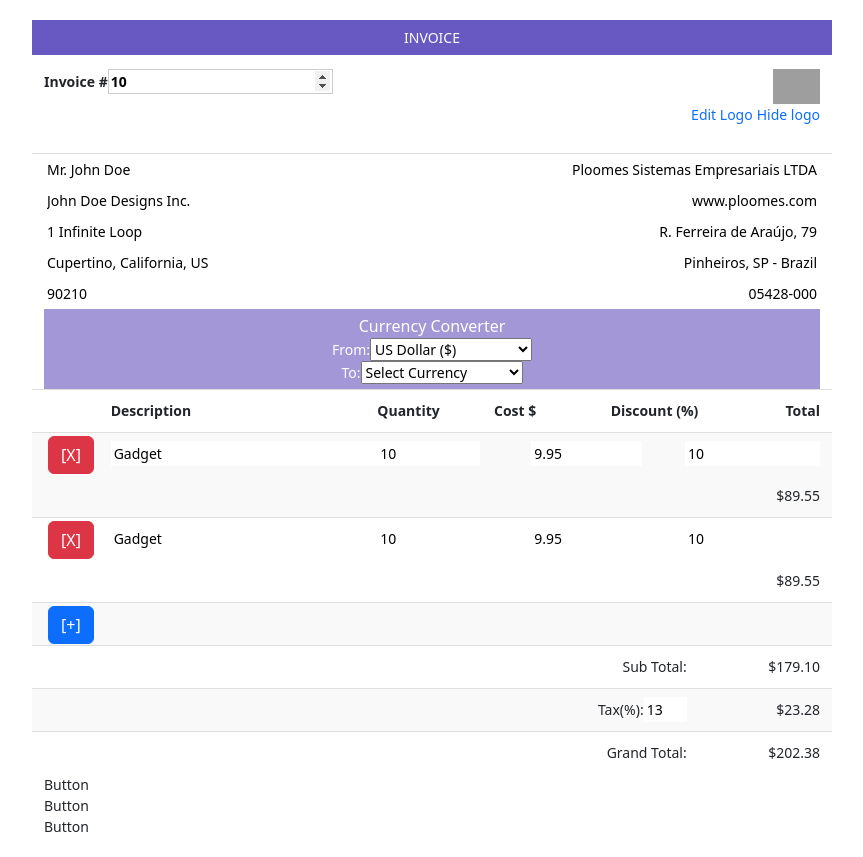
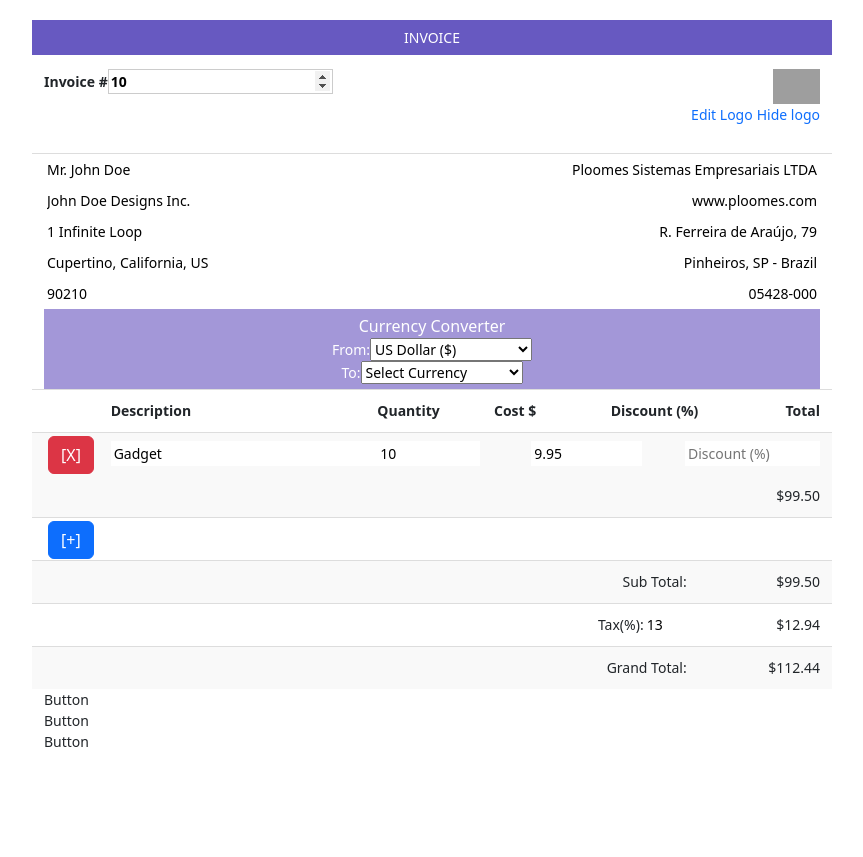
Before and after one commit to metaware/angular-invoicing, a React app: page / in a window 1280 px wide. Shown: the whole page, without its empty margins (208-1071 px from the left). After the commit the page ends 800 px from the top, so only its background shows below. Built offline with nearby package versions, Linux system fonts and the light colour scheme; grey boxes are pictures that could not be loaded.

Commit message:
Implemented Create New Item Feature

```diff
--- a/src/components/ItemTable/index.tsx
+++ b/src/components/ItemTable/index.tsx
@@ -1,4 +1,5 @@
-import { InvoiceData } from "../../types/Invoice"
+import React from "react"
+import { initialItem, InvoiceData } from "../../types/Invoice"
 import {
   calcGrandTotal,
   calcSubTotal,
@@ -17,6 +18,12 @@ const ItemTable: React.FC<Props> = ({ children, state, setState }) => {
     setState({ ...state, tax: e.currentTarget.value })
   }
 
+  const handleAddClick = (e: React.MouseEvent<HTMLAnchorElement>) => {
+    e.preventDefault()
+    state.items.push({ ...initialItem, key: Math.random().toString() })
+    setState({ ...state })
+  }
+
   return (
     <div className="items-table">
       <div className="row header">
@@ -30,7 +37,7 @@ const ItemTable: React.FC<Props> = ({ children, state, setState }) => {
       {children}
       <div className="row invoice-item">
         <div className="col-12 add-item-container">
-          <a className="btn btn-primary" href="/#">
+          <a className="btn btn-primary" href="/#" onClick={handleAddClick}>
             [+]
           </a>
         </div>
--- a/src/types/Invoice.ts
+++ b/src/types/Invoice.ts
@@ -48,15 +48,15 @@ export const initialInvoiceData = {
       qty: "10",
       description: "Gadget",
       cost: "9.95",
-      discount: "10",
+      discount: "",
       key: "object:27",
-    },
-    {
-      qty: "10",
-      description: "Gadget",
-      cost: "9.95",
-      discount: "10",
-      key: "object:28",
     },
   ],
 }
+
+export const initialItem = {
+  qty: "",
+  description: "",
+  discount: "",
+  cost: "",
+}
```
